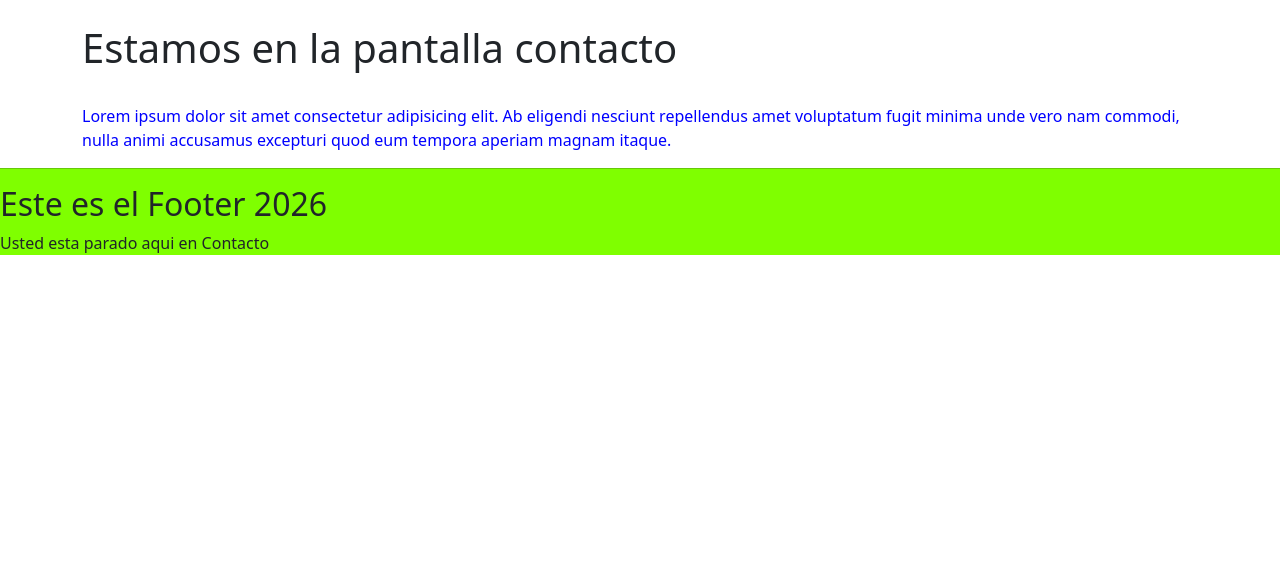
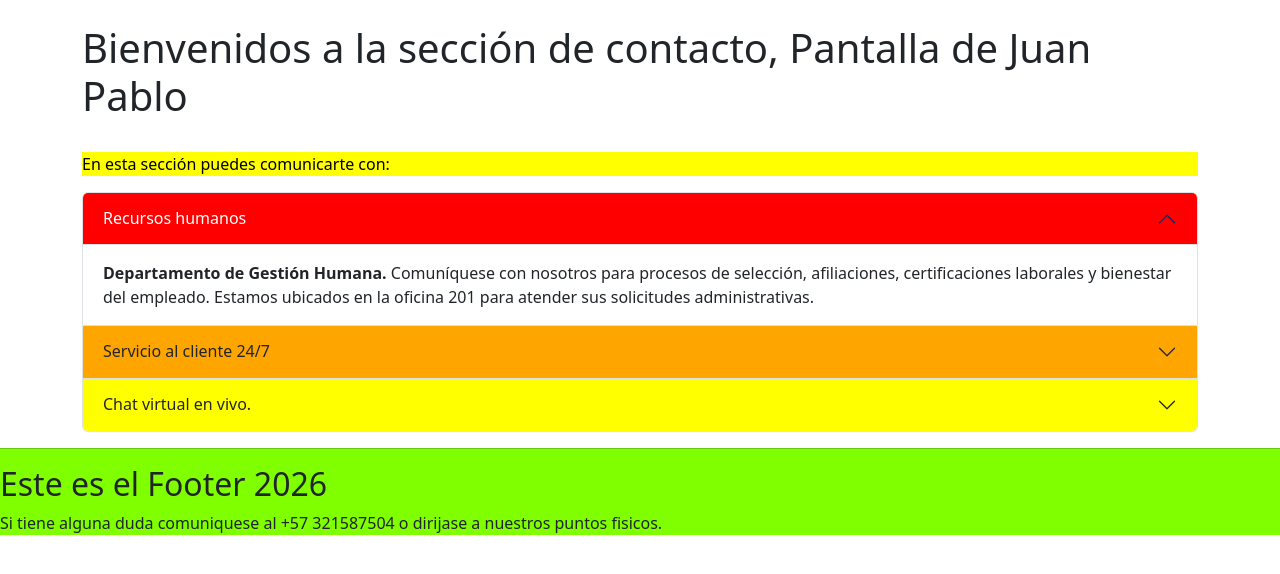
Before and after one commit to iiTzSebas/Proyecto-Zeus-JP-JS-JL-JC, a Django app: template zeus/AppPagina/templates/contacto.html in a window 1280 px wide. Shown: the part 56-630 px from the top of the page. Run offline with Django 3.2, Linux system fonts and the light colour scheme; the template is opened without the code that fills it, so the values that code supplies are empty.

Commit message:
pantalla de juanpablo
Agregue un acordeón y puse mas backgroundcolor en ciertas partes

```diff
--- a/zeus/AppPagina/templates/contacto.html
+++ b/zeus/AppPagina/templates/contacto.html
@@ -3,9 +3,56 @@
 {% block Titulo %} Contacto {% endblock %}
 
   {% block contenido %}
-  <h1>Estamos en la pantalla contacto</h1>
+  <h1>Bienvenidos a la sección de contacto, Pantalla de Juan Pablo</h1>
+
   <br>
-  <p style="color: blue;">Lorem ipsum dolor sit amet consectetur adipisicing elit. Ab eligendi nesciunt repellendus amet voluptatum fugit minima unde vero nam commodi, nulla animi accusamus excepturi quod eum tempora aperiam magnam itaque.</p>
+  <!--bootstrapt inicio-->
+  <p style="color: black; background-color: yellow;"> En esta sección puedes comunicarte con:</p>
+
+    <div class="accordion" id="accordionExample">
+  <div class="accordion-item">
+    <h2 class="accordion-header">
+      <button class="accordion-button" style="background-color: red; color: white;" type="button" data-bs-toggle="collapse" data-bs-target="#collapseOne" aria-expanded="true" aria-controls="collapseOne">
+        Recursos humanos
+      </button>
+    </h2>
+    <div id="collapseOne" class="accordion-collapse collapse show" data-bs-parent="#accordionExample">
+      <div class="accordion-body">
+        <strong>Departamento de Gestión Humana.</strong> Comuníquese con nosotros para procesos de selección, afiliaciones, certificaciones laborales y bienestar del empleado. Estamos ubicados en la oficina 201 para atender sus solicitudes administrativas.
+      </div>
+    </div>
+  </div>
+  <div class="accordion-item">
+    <h2 class="accordion-header">
+      <button class="accordion-button collapsed" style="background-color: orange;" type="button" data-bs-toggle="collapse" data-bs-target="#collapseTwo" aria-expanded="false" aria-controls="collapseTwo">
+        Servicio al cliente 24/7
+      </button>
+    </h2>
+    <div id="collapseTwo" class="accordion-collapse collapse" data-bs-parent="#accordionExample">
+      <div class="accordion-body">
+        <strong>Atención continua.</strong> Nuestro equipo de soporte está disponible las 24 horas del día, los 7 días de la semana, para resolver sus dudas, recibir PQR (Peticiones, Quejas y Reclamos) y brindar asistencia técnica en cualquier momento.
+      </div>
+    </div>
+  </div>
+  <div class="accordion-item">
+    <h2 class="accordion-header">
+      <button class="accordion-button collapsed" style="background-color: yellow;" type="button" data-bs-toggle="collapse" data-bs-target="#collapseThree" aria-expanded="false" aria-controls="collapseThree">
+        Chat virtual en vivo.
+      </button>
+    </h2>
+    <div id="collapseThree" class="accordion-collapse collapse" data-bs-parent="#accordionExample">
+      <div class="accordion-body">
+        <strong>Asistencia en línea.</strong> Hable en tiempo real con uno de nuestros asesores a través de nuestro chat interactivo. Es la forma más rápida de obtener respuestas a preguntas frecuentes y soporte inmediato sin necesidad de llamadas telefónicas.
+      </div>
+    </div>
+  </div>
+</div>
+
+<!--bootstrapt final-->
+
   {% endblock %}
 
-  {% block pie %} Usted esta parado aqui en Contacto {% endblock %}
+  {% block pie %} Si tiene alguna duda comuniquese al +57 321587504
+
+  o dirijase a nuestros puntos fisicos.
+  {% endblock %}
```
